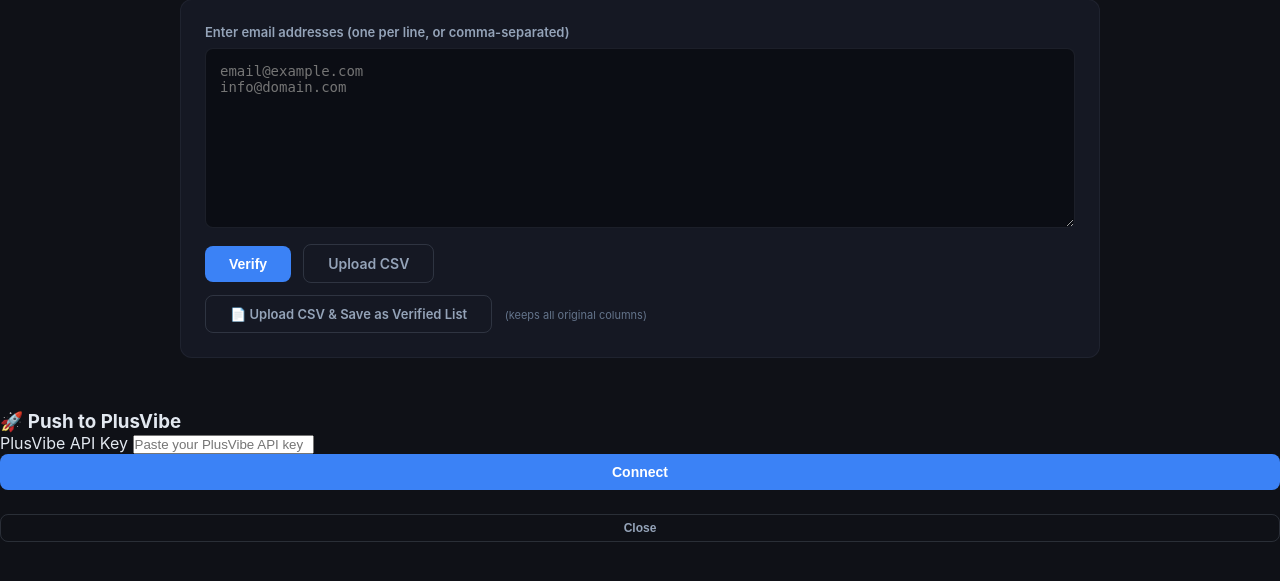
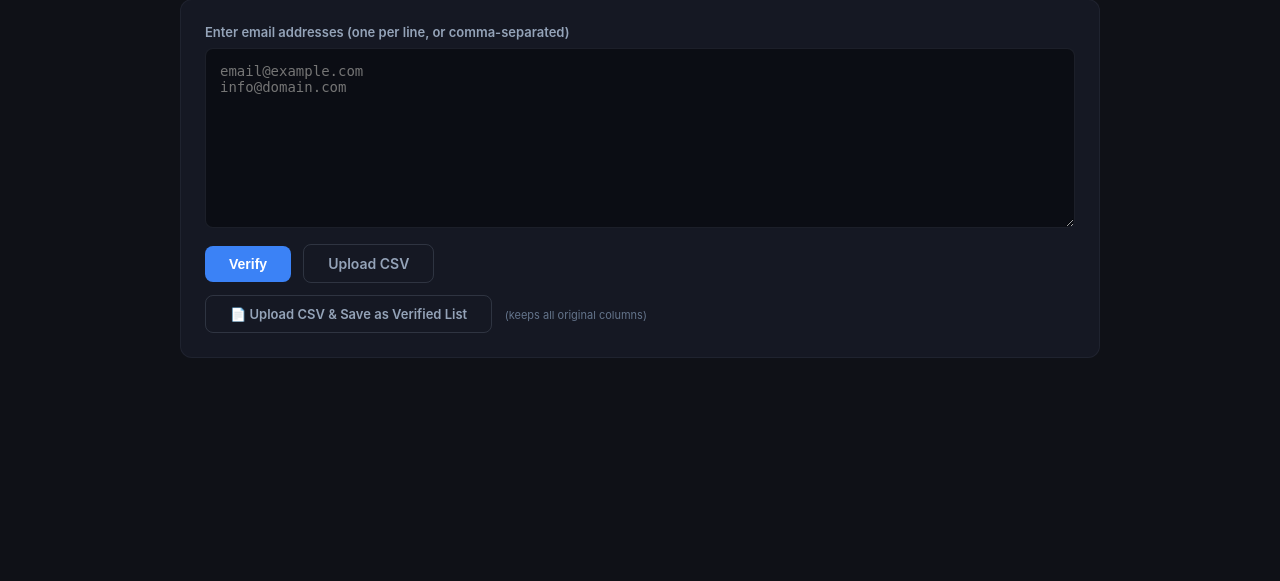
Before and after one commit to Steve-reyes/email-verifier, a Flask app: page / in a window 1280 px wide. Shown: the part 174-755 px from the top of the page. Run offline with Flask 3, Linux system fonts and the light colour scheme.

Commit message:
One-click PlusVibe push: hardcoded key, no modal

```diff
--- a/app.py
+++ b/app.py
@@ -346,37 +346,15 @@ def download():
 
 PLUSVIBE_BASE = 'https://api.plusvibe.ai/api/v1'
 APP_URL = 'https://app.plusvibe.ai'
-
-@app.route('/api/plusvibe/auth', methods=['POST'])
-def plusvibe_auth():
-    """Validate PlusVibe API key and return workspaces."""
-    data = request.get_json(silent=True) or {}
-    api_key = (data.get('api_key') or '').strip()
-    if not api_key:
-        return jsonify({'success': False, 'error': 'API key required'}), 400
-    try:
-        r = requests.get(f'{PLUSVIBE_BASE}/authenticate',
-            headers={'x-api-key': api_key}, timeout=10)
-        if r.status_code != 200:
-            return jsonify({'success': False, 'error': f'Auth failed ({r.status_code})'}), 400
-        d = r.json()
-        if d.get('status') != 'success':
-            return jsonify({'success': False, 'error': d.get('message', 'Auth failed')}), 400
-        return jsonify({'success': True, 'workspaces': d.get('workspaces', [])})
-    except requests.exceptions.Timeout:
-        return jsonify({'success': False, 'error': 'Connection timed out'}), 504
-    except Exception as e:
-        return jsonify({'success': False, 'error': str(e)}), 500
+PLUSVIBE_API_KEY = '15ef281c-f0872347-6eb1dd65-0914fcd1'
+PLUSVIBE_WS_ID = '6a504024997812a6e6981e1f'
 
 @app.route('/api/push-to-plusvibe/<list_id>', methods=['POST'])
 def push_to_plusvibe(list_id):
     """Push deliverable emails from a verified list to PlusVibe campaign."""
     data = request.get_json(silent=True) or {}
-    api_key = (data.get('api_key') or '').strip()
-    workspace_id = (data.get('workspace_id') or '').strip()
     campaign_name = (data.get('campaign_name') or '').strip() or 'Email Verifier Import'
-    if not api_key or not workspace_id:
-        return jsonify({'success': False, 'error': 'api_key and workspace_id required'}), 400
+    api_key, workspace_id = PLUSVIBE_API_KEY, PLUSVIBE_WS_ID
 
     db = get_db()
     row = db.execute('SELECT * FROM verified_lists WHERE id = ?', (list_id,)).fetchone()
--- /dev/null
+++ b/restart.py
@@ -0,0 +1,3 @@
+import os, signal, time
+os.system('fuser -k 5002/tcp 2>/dev/null')
+time.sleep(1)
--- a/templates/index.html
+++ b/templates/index.html
@@ -90,27 +90,6 @@ tr:hover td{background:rgba(59,130,246,0.03)}
 <div id="listsTab" style="display:none"><div id="listsContent"></div></div>
 </div>
 <div class="toast" id="toast"></div>
-<div class="modal-overlay" id="pvModal" onclick="if(event.target===this)closePlusVibeModal()">
-<div class="modal-box">
-<h3>🚀 Push to PlusVibe</h3>
-<label>PlusVibe API Key</label>
-<input type="text" id="pvApiKey" placeholder="Paste your PlusVibe API key" />
-<button class="btn btn-primary" id="pvConnectBtn" onclick="plusvibeConnect()" style="width:100%;justify-content:center">Connect</button>
-<div id="pvWorkspaceWrap" style="display:none">
-<label>Workspace</label>
-<select id="pvWorkspaceSelect"></select>
-</div>
-<div id="pvCampaignWrap" style="display:none">
-<label>Campaign Name (optional)</label>
-<input type="text" id="pvCampaignName" placeholder="Email Verifier Import" />
-</div>
-<div id="pvPushWrap" style="display:none">
-<button class="btn btn-success" id="pvPushBtn" onclick="plusvibePush()" style="width:100%;justify-content:center">Push Deliverable Leads</button>
-</div>
-<div id="pvStatus" style="margin-top:12px;font-size:13px"></div>
-<button class="btn btn-outline btn-sm" onclick="closePlusVibeModal()" style="margin-top:12px;width:100%;justify-content:center">Close</button>
-</div>
-</div>
 <script>
 let lastResults = [];
 function smtpLabel(code, catchAll) {
@@ -336,7 +315,7 @@ async function toggleDetail(listId, silent) {
       '<span style="color:#64748B">Invalid: <span style="color:#EF4444">'+ic+'</span></span>' +
       '<span style="color:#64748B">Unknown: <span style="color:#F59E0B">'+uc+'</span></span>' +
       ' <button class="btn btn-success btn-sm" id="smtpListBtn-'+listId+'" onclick="runListSmtp(\''+listId+'\')">🔍 Run SMTP Check</button>' +
-      ' <button class="btn btn-primary btn-sm" onclick="openPlusVibeModal(\''+listId+'\')">🚀 Push to PlusVibe</button>' +
+      ' <button class="btn btn-primary btn-sm" id="pvPushBtn-'+listId+'" onclick="pushToPlusVibe(\''+listId+'\')">🚀 Push to PlusVibe</button>' +
       '</div>';
     html += '<div class="table-wrap"><table><thead><tr><th class="mark-cell"></th>';
     for (const h of d.headers) {
@@ -415,67 +394,36 @@ async function delList(id) {
   try { await fetch('/api/verified-lists/'+id, {method:'DELETE'}); loadLists(); }
   catch(e) { toast('❌ '+e.message, 'error'); }
 }
-// PlusVibe push
-let pvListId = null;
-function openPlusVibeModal(listId) {
-  pvListId = listId;
-  document.getElementById('pvModal').classList.add('open');
-  document.getElementById('pvApiKey').value = '';
-  document.getElementById('pvWorkspaceWrap').style.display = 'none';
-  document.getElementById('pvCampaignWrap').style.display = 'none';
-  document.getElementById('pvConnectBtn').style.display = '';
-  document.getElementById('pvPushWrap').style.display = 'none';
-  document.getElementById('pvStatus').textContent = '';
-  document.getElementById('pvApiKey').focus();
-}
-function closePlusVibeModal() {
-  document.getElementById('pvModal').classList.remove('open');
-}
-async function plusvibeConnect() {
-  const key = document.getElementById('pvApiKey').value.trim();
-  if (!key) { toast('❌ Enter API key', 'error'); return; }
-  const btn = document.getElementById('pvConnectBtn');
-  btn.disabled = true; btn.textContent = '⏳ Connecting...';
-  document.getElementById('pvStatus').textContent = '';
+// PlusVibe push — one click
+async function pushToPlusVibe(listId) {
+  const btn = document.getElementById('pvPushBtn-'+listId);
+  if (!btn) { toast('❌ Button not found', 'error'); return; }
+  btn.disabled = true; btn.textContent = '⏳ Pushing...';
+  const detail = document.getElementById('detail-'+listId);
+  detail.insertAdjacentHTML('afterbegin',
+    '<div id="pvProgress" style="padding:12px 0"><div style="display:flex;justify-content:space-between;font-size:11px;color:#64748B;margin-bottom:4px">' +
+    '<span id="pvProgressText">Starting...</span><span id="pvProgressPct"></span></div>' +
+    '<div style="background:#0B0D14;border-radius:6px;height:18px;overflow:hidden">' +
+    '<div id="pvProgressBar" style="width:0%;height:100%;background:linear-gradient(90deg,#8B5CF6,#6366F1);border-radius:6px;transition:width .3s ease"></div></div></div>');
   try {
-    const r = await fetch('/api/plusvibe/auth', { method: 'POST', headers: {'Content-Type': 'application/json'}, body: JSON.stringify({api_key: key}) });
+    const r = await fetch('/api/push-to-plusvibe/'+listId, { method: 'POST', headers: {'Content-Type': 'application/json'}, body: '{}' });
     const d = await r.json();
-    if (!d.success) { toast('❌ '+d.error, 'error'); btn.disabled = false; btn.textContent = 'Connect'; return; }
-    const ws = d.workspaces || [];
-    if (!ws.length) { toast('❌ No workspaces found', 'error'); btn.disabled = false; btn.textContent = 'Connect'; return; }
-    let opts = '<option value="">Select workspace...</option>';
-    ws.forEach(w => { opts += '<option value="'+w._id+'">'+String(w.name).replace(/&/g,'&amp;').replace(/</g,'&lt;')+'</option>'; });
-    document.getElementById('pvWorkspaceSelect').innerHTML = opts;
-    document.getElementById('pvWorkspaceWrap').style.display = 'block';
-    document.getElementById('pvCampaignWrap').style.display = 'block';
-    document.getElementById('pvConnectBtn').style.display = 'none';
-    document.getElementById('pvPushWrap').style.display = 'block';
-    document.getElementById('pvStatus').innerHTML = '<span style="color:#22C55E">✅ Connected, '+ws.length+' workspaces</span>';
-  } catch(e) { toast('❌ '+e.message, 'error'); }
-  btn.disabled = false; btn.textContent = 'Connect';
-}
-async function plusvibePush() {
-  const key = document.getElementById('pvApiKey').value.trim();
-  const ws = document.getElementById('pvWorkspaceSelect').value;
-  const name = document.getElementById('pvCampaignName').value.trim() || 'Email Verifier Import';
-  if (!key || !ws) { toast('❌ Select workspace first', 'error'); return; }
-  const btn = document.getElementById('pvPushBtn');
-  btn.disabled = true; btn.textContent = '⏳ Pushing...';
-  document.getElementById('pvStatus').innerHTML = '<span style="color:#F59E0B">⏳ Creating campaign & pushing leads...</span>';
-  try {
-    const r = await fetch('/api/push-to-plusvibe/'+pvListId, { method: 'POST', headers: {'Content-Type': 'application/json'},
-      body: JSON.stringify({api_key: key, workspace_id: ws, campaign_name: name}) });
-    const d = await r.json();
-    if (!d.success) { toast('❌ '+d.error, 'error'); btn.disabled = false; btn.textContent = 'Push to PlusVibe'; return; }
-    let html = '<span style="color:#22C55E">✅ Done</span><div style="margin-top:10px;font-size:13px;line-height:1.6">';
-    html += '📧 '+d.total_emails+' total · ✅ '+d.added+' added<br>';
-    if (d.errors && d.errors.length) html += '⚠️ Errors: '+d.errors.join(', ')+'<br>';
-    html += '<a href="'+d.campaign_url+'" target="_blank" style="color:#3B82F6;margin-top:8px;display:inline-block">🔗 Open campaign in PlusVibe →</a>';
-    html += '</div>';
-    document.getElementById('pvStatus').innerHTML = html;
-    btn.textContent = '✅ Done';
-    toast('✅ '+d.added+' leads pushed to PlusVibe', 'success');
-  } catch(e) { toast('❌ '+e.message, 'error'); btn.disabled = false; btn.textContent = 'Push to PlusVibe'; }
+    if (document.getElementById('pvProgressText')) document.getElementById('pvProgressText').textContent = 'Done';
+    if (document.getElementById('pvProgressPct')) document.getElementById('pvProgressPct').textContent = '100%';
+    if (document.getElementById('pvProgressBar')) document.getElementById('pvProgressBar').style.width = '100%';
+    if (!d.success) { toast('❌ '+d.error, 'error'); btn.textContent = '🚀 Push to PlusVibe'; btn.disabled = false; return; }
+    setTimeout(() => {
+      const p = document.getElementById('pvProgress');
+      if (p) p.remove();
+    }, 3000);
+    btn.textContent = '✅ Pushed';
+    toast('✅ '+d.added+' leads pushed · <a href="'+d.campaign_url+'" target="_blank" style="color:white;text-decoration:underline">Open PlusVibe</a>', 'success');
+  } catch(e) {
+    toast('❌ '+e.message, 'error');
+    btn.textContent = '🚀 Push to PlusVibe'; btn.disabled = false;
+    const p = document.getElementById('pvProgress');
+    if (p) p.remove();
+  }
 }
 </script>
 </body>
```
Also changed, not shown: fix_labels.py (added, +57 -0 lines), data/verified_lists.db (added), verifier.db (added).
